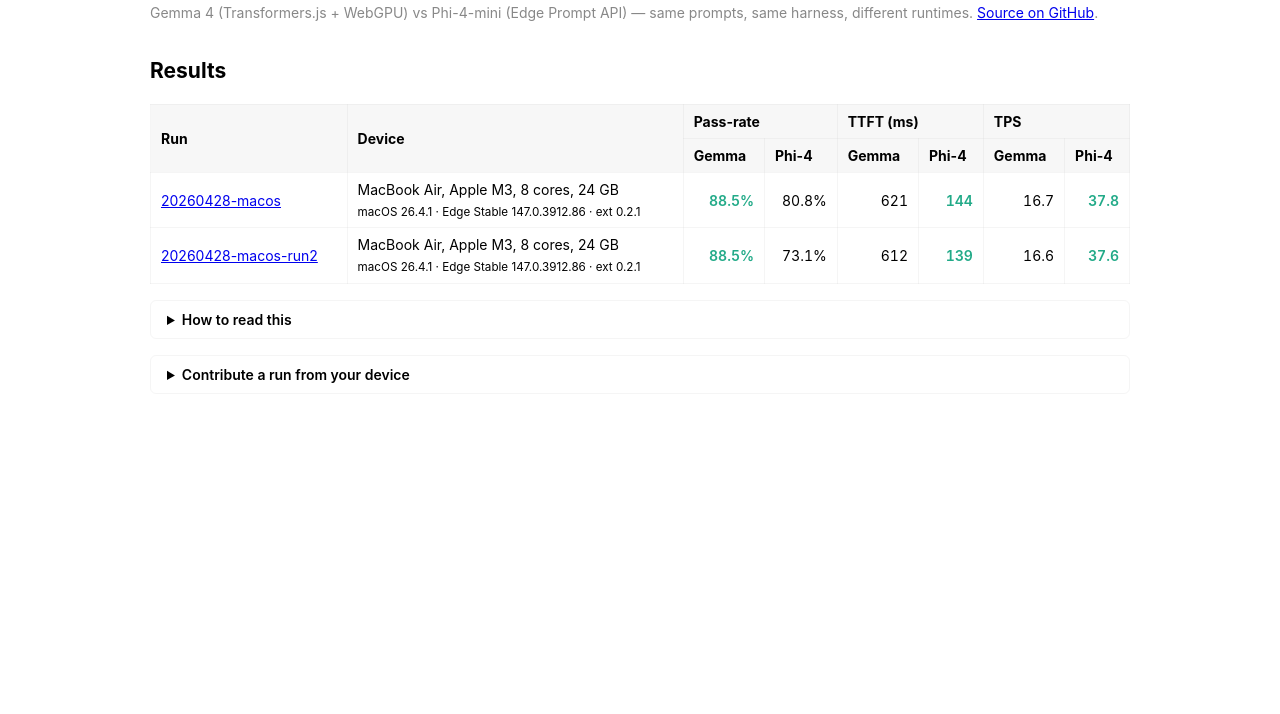
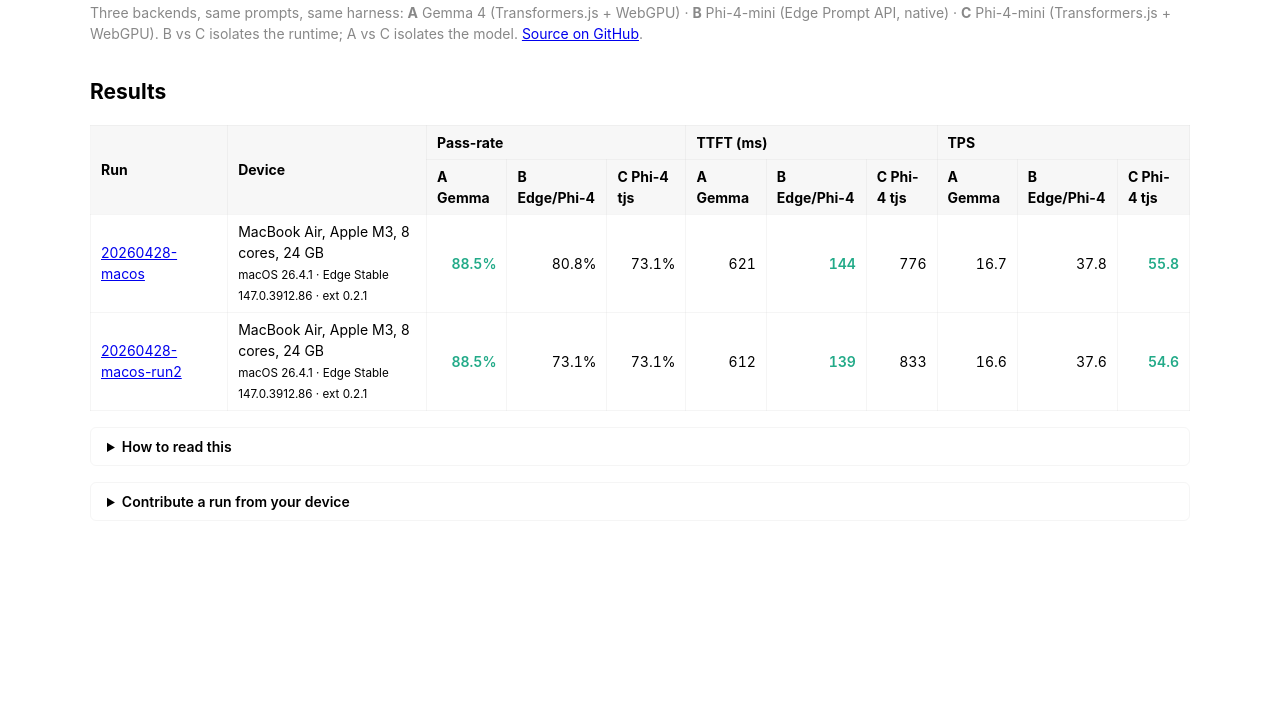
Before and after one commit to halton/on-device-llm-bench, a website: page docs/index.html in a window 1280 px wide. Shown: the part 86-800 px from the top of the page. Drawn offline with Linux system fonts and the light colour scheme.

Commit message:
Add phi4-tjs as backend C in README and dashboard
- README describes three backends (A/B/C) with rationale for B-vs-C
  and A-vs-C isolation comparisons
- Adds run/score steps for phi4-tjs alongside existing gemma-tjs and
  edge-prompt instructions
- Dashboard manifest gains phi4-tjs entries for both runs
- Dashboard table renders all three backends with per-row best-value
  highlighting

Co-Authored-By: Halton Huo <halton.huo@gmail.com>

```diff
--- a/docs/index.html
+++ b/docs/index.html
@@ -6,7 +6,7 @@
 <meta name="viewport" content="width=device-width, initial-scale=1">
 <style>
   :root { color-scheme: light dark; }
-  body { font: 14px/1.5 -apple-system, system-ui, sans-serif; max-width: 980px; margin: 2rem auto; padding: 0 1rem; }
+  body { font: 14px/1.5 -apple-system, system-ui, sans-serif; max-width: 1100px; margin: 2rem auto; padding: 0 1rem; }
   h1 { margin-bottom: 0.2rem; }
   .sub { color: #888; margin-bottom: 2rem; }
   table { border-collapse: collapse; width: 100%; margin: 1rem 0; }
@@ -22,7 +22,11 @@
 </head>
 <body>
 <h1>on-device-llm-bench</h1>
-<p class="sub">Gemma 4 (Transformers.js + WebGPU) vs Phi-4-mini (Edge Prompt API) — same prompts, same harness, different runtimes.
+<p class="sub">Three backends, same prompts, same harness:
+<b>A</b> Gemma 4 (Transformers.js + WebGPU) ·
+<b>B</b> Phi-4-mini (Edge Prompt API, native) ·
+<b>C</b> Phi-4-mini (Transformers.js + WebGPU).
+B vs C isolates the runtime; A vs C isolates the model.
 <a href="https://github.com/halton/on-device-llm-bench">Source on GitHub</a>.</p>
 
 <h2>Results</h2>
@@ -31,42 +35,53 @@
 <details>
 <summary>How to read this</summary>
 <ul>
+  <li><b>A / B / C</b> — A: <code>gemma-tjs</code>, B: <code>edge-prompt</code>, C: <code>phi4-tjs</code>.</li>
   <li><b>Pass-rate</b> — % of cases where the model produced an acceptable answer (exact tool match, grounded answer, correct refusal, etc.).</li>
   <li><b>TTFT</b> — time to first token, in milliseconds. Lower is more responsive.</li>
-  <li><b>TPS</b> — output tokens per second, steady-state. Higher means faster generation.</li>
-  <li><b>Winner</b> column is per-row only — overall tradeoff is in the linked report.</li>
+  <li><b>TPS</b> — output tokens per second, steady-state. Higher means faster generation. C uses exact tokenization; B approximates ~4 chars/token.</li>
+  <li><b>Winner</b> highlight is per-row only — overall tradeoff is in the linked report.</li>
 </ul>
 </details>
 
 <details>
 <summary>Contribute a run from your device</summary>
-<p>Run both backends per the <a href="https://github.com/halton/on-device-llm-bench#how-to-run">README</a>, then add a folder under <code>results/&lt;YYYYMMDD&gt;-&lt;os-arch&gt;/</code> with the two JSONs and a <code>report.md</code>. Append an entry to <code>docs/manifest.json</code> and open a PR.</p>
+<p>Run all three backends per the <a href="https://github.com/halton/on-device-llm-bench#how-to-run">README</a>, then add a folder under <code>results/&lt;YYYYMMDD&gt;-&lt;os-arch&gt;/</code> with the three JSONs and a <code>report.md</code>. Append an entry to <code>docs/manifest.json</code> and open a PR.</p>
 </details>
 
 <script>
-const fmtPct = v => (v * 100).toFixed(1) + '%';
+const fmtPct = v => Number.isFinite(v) ? (v * 100).toFixed(1) + '%' : '—';
 const fmt = v => Number.isFinite(v) ? v.toLocaleString() : '—';
+const fmt1 = v => Number.isFinite(v) ? v.toFixed(1) : '—';
+
+function bestClass(values, lower) {
+  // values: array of numbers (some may be undefined). Returns array of class names.
+  const valid = values.map(v => Number.isFinite(v) ? v : null);
+  const finite = valid.filter(v => v !== null);
+  if (finite.length < 2) return values.map(() => '');
+  const best = lower ? Math.min(...finite) : Math.max(...finite);
+  return valid.map(v => v === best ? 'winner' : '');
+}
 
 function row(r) {
-  const a = r.summary['gemma-tjs'], b = r.summary['edge-prompt'];
-  const w = (x, y, lower) => {
-    if (x === y) return ['', ''];
-    const aWins = lower ? x < y : x > y;
-    return [aWins ? 'winner' : '', aWins ? '' : 'winner'];
-  };
-  const [pa, pb] = w(a.passRate, b.passRate, false);
-  const [ta, tb] = w(a.ttftMs, b.ttftMs, true);
-  const [sa, sb] = w(a.tps, b.tps, false);
+  const a = r.summary['gemma-tjs'] || {};
+  const b = r.summary['edge-prompt'] || {};
+  const c = r.summary['phi4-tjs'] || {};
+  const pass = bestClass([a.passRate, b.passRate, c.passRate], false);
+  const ttft = bestClass([a.ttftMs, b.ttftMs, c.ttftMs], true);
+  const tps  = bestClass([a.tps, b.tps, c.tps], false);
   return `
   <tr>
     <td><a href="${r.report}">${r.id}</a></td>
     <td>${r.host}<br><small>${r.os} · ${r.browser} · ext ${r.extension}</small></td>
-    <td class="num ${pa}">${fmtPct(a.passRate)}</td>
-    <td class="num ${pb}">${fmtPct(b.passRate)}</td>
-    <td class="num ${ta}">${fmt(a.ttftMs)}</td>
-    <td class="num ${tb}">${fmt(b.ttftMs)}</td>
-    <td class="num ${sa}">${a.tps.toFixed(1)}</td>
-    <td class="num ${sb}">${b.tps.toFixed(1)}</td>
+    <td class="num ${pass[0]}">${fmtPct(a.passRate)}</td>
+    <td class="num ${pass[1]}">${fmtPct(b.passRate)}</td>
+    <td class="num ${pass[2]}">${fmtPct(c.passRate)}</td>
+    <td class="num ${ttft[0]}">${fmt(a.ttftMs)}</td>
+    <td class="num ${ttft[1]}">${fmt(b.ttftMs)}</td>
+    <td class="num ${ttft[2]}">${fmt(c.ttftMs)}</td>
+    <td class="num ${tps[0]}">${fmt1(a.tps)}</td>
+    <td class="num ${tps[1]}">${fmt1(b.tps)}</td>
+    <td class="num ${tps[2]}">${fmt1(c.tps)}</td>
   </tr>`;
 }
 
@@ -79,14 +94,14 @@
         <tr>
           <th rowspan="2">Run</th>
           <th rowspan="2">Device</th>
-          <th colspan="2">Pass-rate</th>
-          <th colspan="2">TTFT (ms)</th>
-          <th colspan="2">TPS</th>
+          <th colspan="3">Pass-rate</th>
+          <th colspan="3">TTFT (ms)</th>
+          <th colspan="3">TPS</th>
         </tr>
         <tr>
-          <th>Gemma</th><th>Phi-4</th>
-          <th>Gemma</th><th>Phi-4</th>
-          <th>Gemma</th><th>Phi-4</th>
+          <th>A Gemma</th><th>B Edge/Phi-4</th><th>C Phi-4 tjs</th>
+          <th>A Gemma</th><th>B Edge/Phi-4</th><th>C Phi-4 tjs</th>
+          <th>A Gemma</th><th>B Edge/Phi-4</th><th>C Phi-4 tjs</th>
         </tr>
       </thead>
       <tbody>${runs.map(row).join('')}</tbody>
```
Also changed, not shown: README.md, docs/manifest.json.
